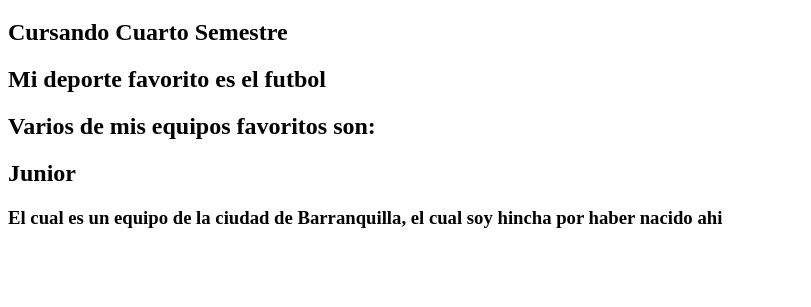
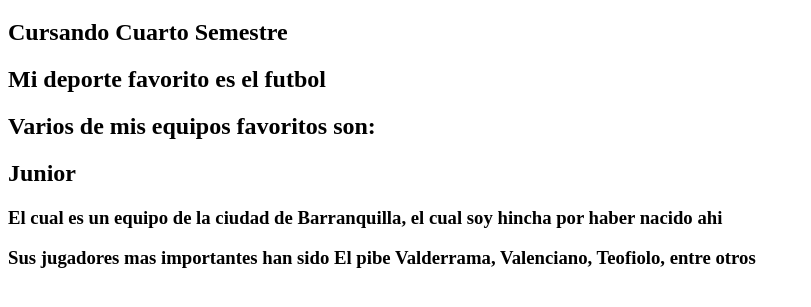
Before and after one commit to Gabriel0529/RUBRICA-BP, a plain HTML site: page index.html in a window 1280 px wide. Shown: the part 61-368 px from the top of the page, without its empty margins (0-811 px from the left). Drawn offline with Linux system fonts and the light colour scheme.

Commit message:
eight commit

```diff
--- a/index.html
+++ b/index.html
@@ -13,6 +13,7 @@
     <h2>Varios de mis equipos favoritos son: </h2>
     <h2>Junior</h2>
     <h3>El cual es un equipo de la ciudad de Barranquilla, el cual soy hincha por haber nacido ahi</h3>
+    <h3>Sus jugadores mas importantes han sido El pibe Valderrama, Valenciano, Teofiolo, entre otros</h3>
 
 </body>
 </html>
```
